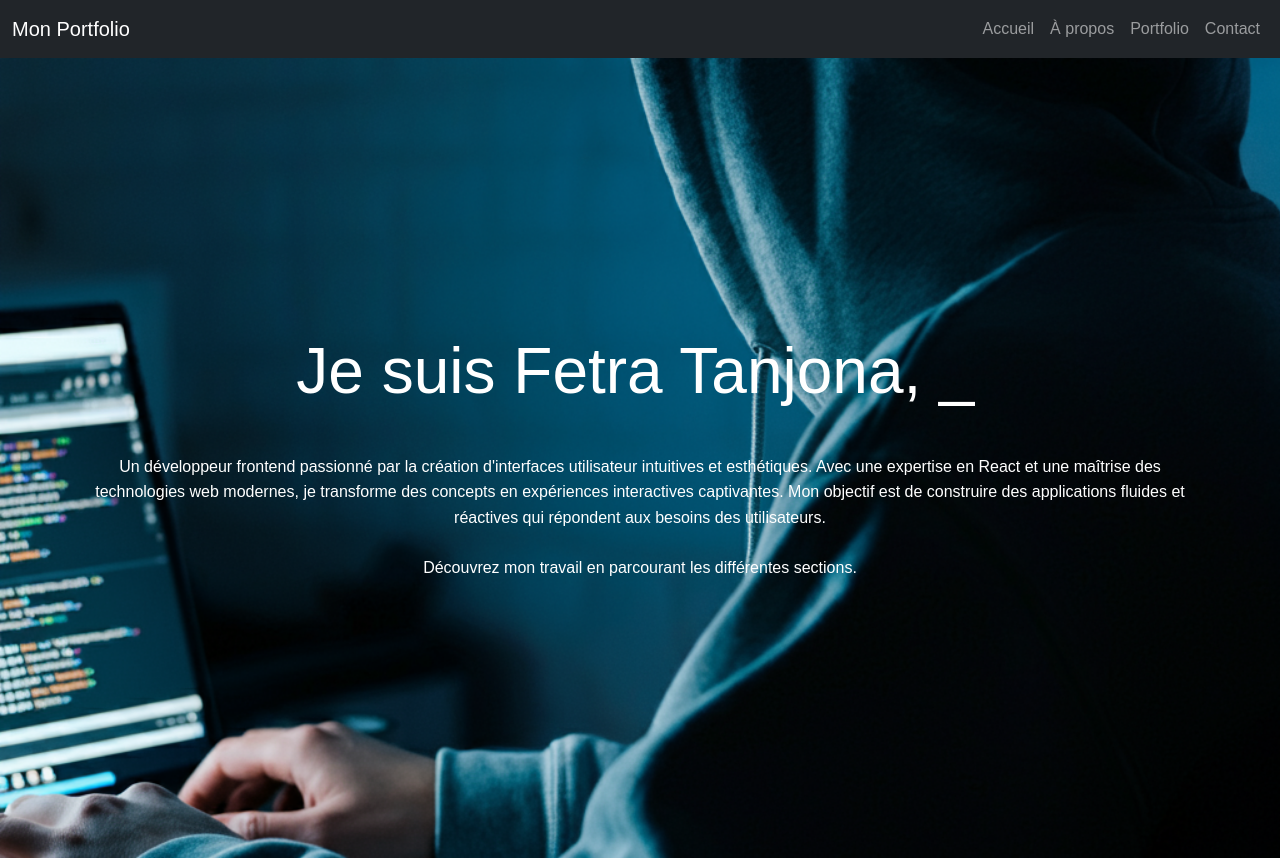
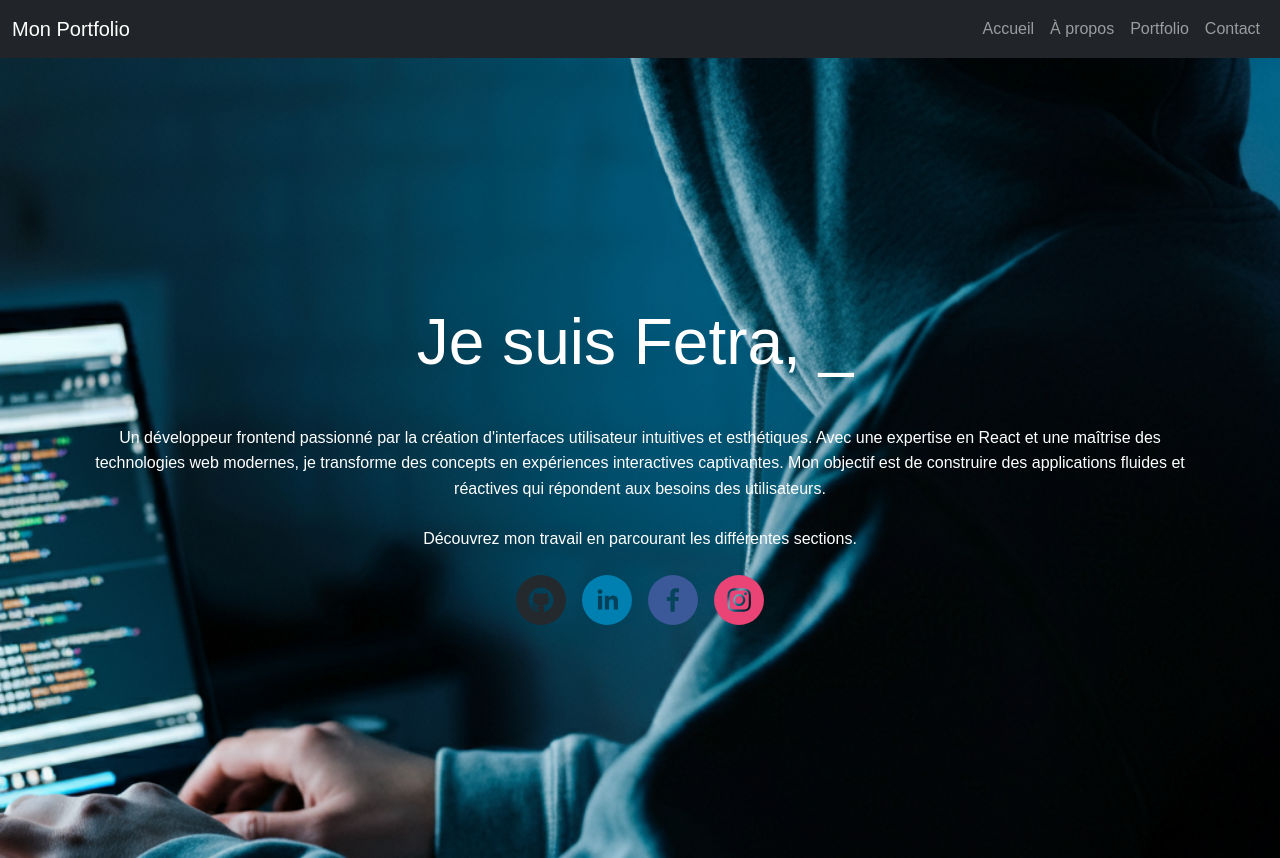
Before and after one commit to fetraandri/my-portfolio, a React (Create React App) app: page / in a window 1280 px wide. Built offline with nearby package versions, Linux system fonts and the light colour scheme.

Commit message:
feat: add a icon social react

```diff
--- a/package.json
+++ b/package.json
@@ -11,6 +11,7 @@
     "react-dom": "^18.3.1",
     "react-router-dom": "^6.26.1",
     "react-scripts": "5.0.1",
+    "react-social-icons": "^6.18.0",
     "web-vitals": "^2.1.4"
   },
   "scripts": {
--- a/src/pages/Home.js
+++ b/src/pages/Home.js
@@ -1,10 +1,11 @@
 import React, { useEffect } from 'react';
 import 'bootstrap/dist/css/bootstrap.min.css';
+import { SocialIcon } from 'react-social-icons';
 
 const Home = () => {
   useEffect(() => {
     const aText = [
-      "Je suis Fetra Tanjona, "
+      "Je suis Fetra, "
     ];
     const iSpeed = 100;
     let iIndex = 0;
@@ -40,11 +41,17 @@ const Home = () => {
   }, []);
 
   return (
-    <div className="background-image d-flex justify-content-center align-items-center min-vh-100">
+    <div className="background-image d-flex flex-column justify-content-center align-items-center min-vh-100">
       <div className="container text-center">
         <div id="typedtext" className="typewriter-text mb-4"></div>
         <p className="fade-in mb-4">Un développeur frontend passionné par la création d'interfaces utilisateur intuitives et esthétiques. Avec une expertise en React et une maîtrise des technologies web modernes, je transforme des concepts en expériences interactives captivantes. Mon objectif est de construire des applications fluides et réactives qui répondent aux besoins des utilisateurs.</p>
         <p className="zoom-text">Découvrez mon travail en parcourant les différentes sections.</p>
+        <div className="social-icons mt-4">
+          <SocialIcon url="https://github.com/fetraandri" target="_blank" className="mx-2" />
+          <SocialIcon url="https://linkedin.com/in/Fetra_Andriamamonjy" target="_blank" className="mx-2" />
+          <SocialIcon url="https://facebook.com/fetra.andriami.77" target="_blank" className="mx-2" />
+          <SocialIcon url="https://instagram.com/andriamamonjy_fetrra" target="_blank" className="mx-2" />
+        </div>
       </div>
     </div>
   );
```
Also changed, not shown: 1 other file (tests, documents, lock files or other folders).
